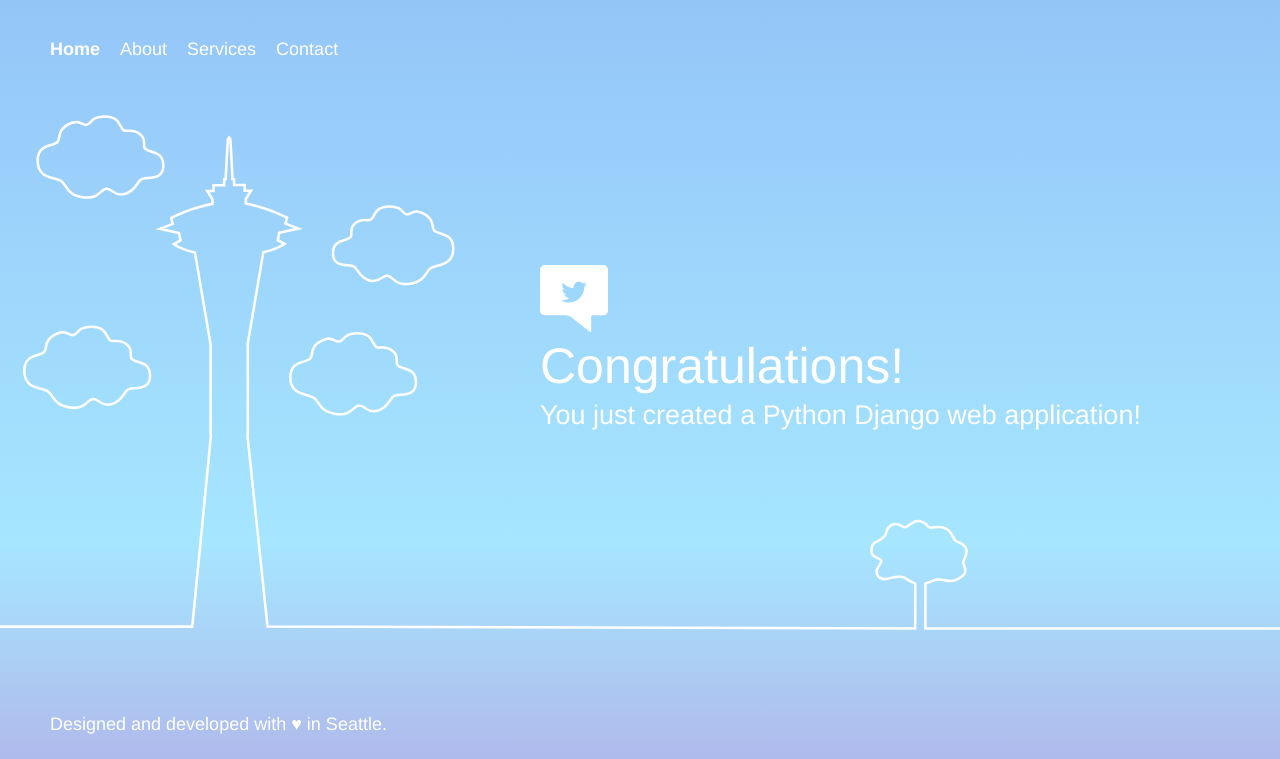
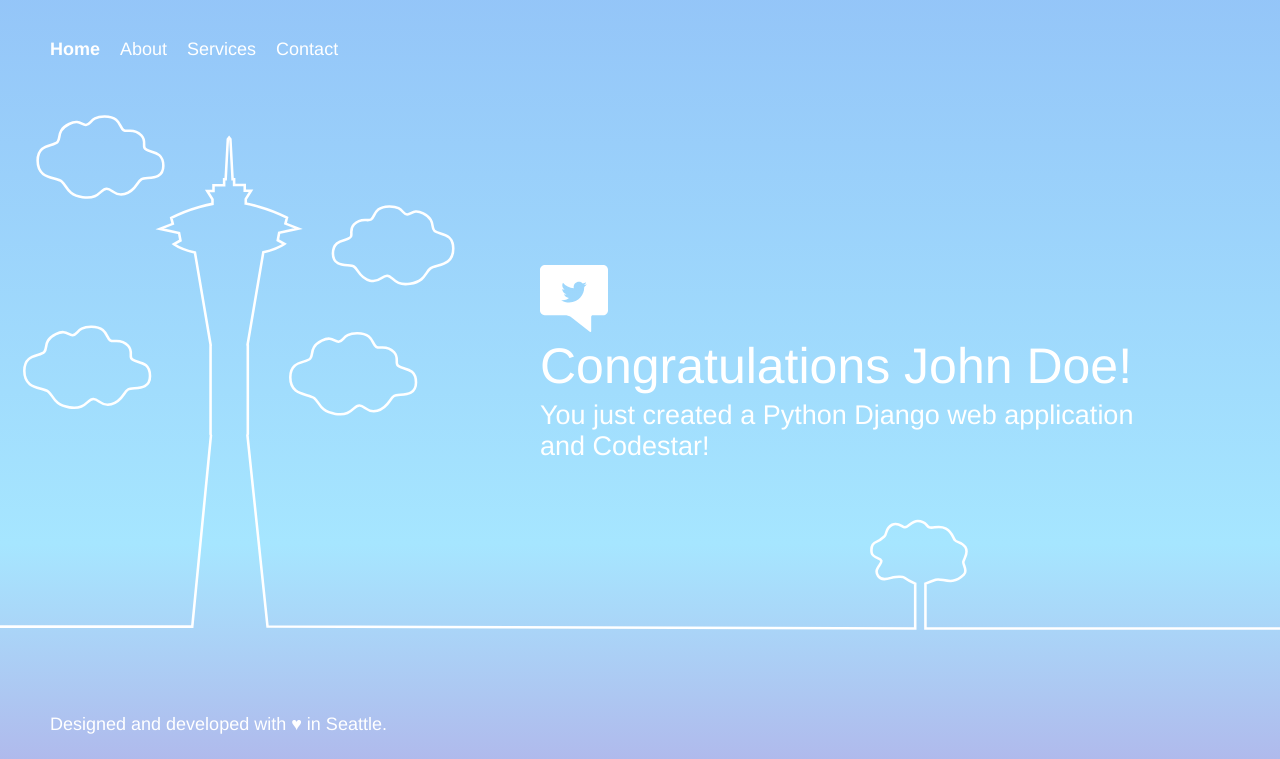
Before and after one commit to Daliseiy/djangoapple, a Django app: page / in a window 1280 px wide. Shown: the part 16-775 px from the top of the page. Run offline with Django 3.2, Linux system fonts and the light colour scheme.

Commit message:
changed name on indexhtml

```diff
--- a/helloworld/templates/index.html
+++ b/helloworld/templates/index.html
@@ -58,8 +58,8 @@
         <div class="message">
             <a class="twitter-link" href="https://twitter.com/home/?status=I%20created%20a%20project%20with%20AWS%20CodeStar!%20%23AWS%20%23AWSCodeStar%20https%3A%2F%2Faws.amazon.com%2Fcodestar"><img src="{% static "helloworld/img/tweet.svg" %}" /></a>
             <div class="text">
-                <h1>Congratulations!</h1>
-                <h2>You just created a Python Django web application!</h2>
+                <h1>Congratulations John Doe!</h1>
+                <h2>You just created a Python Django web application and Codestar!</h2>
             </div>
         </div>
     </div>
```
Also changed, not shown: 1 other file.
